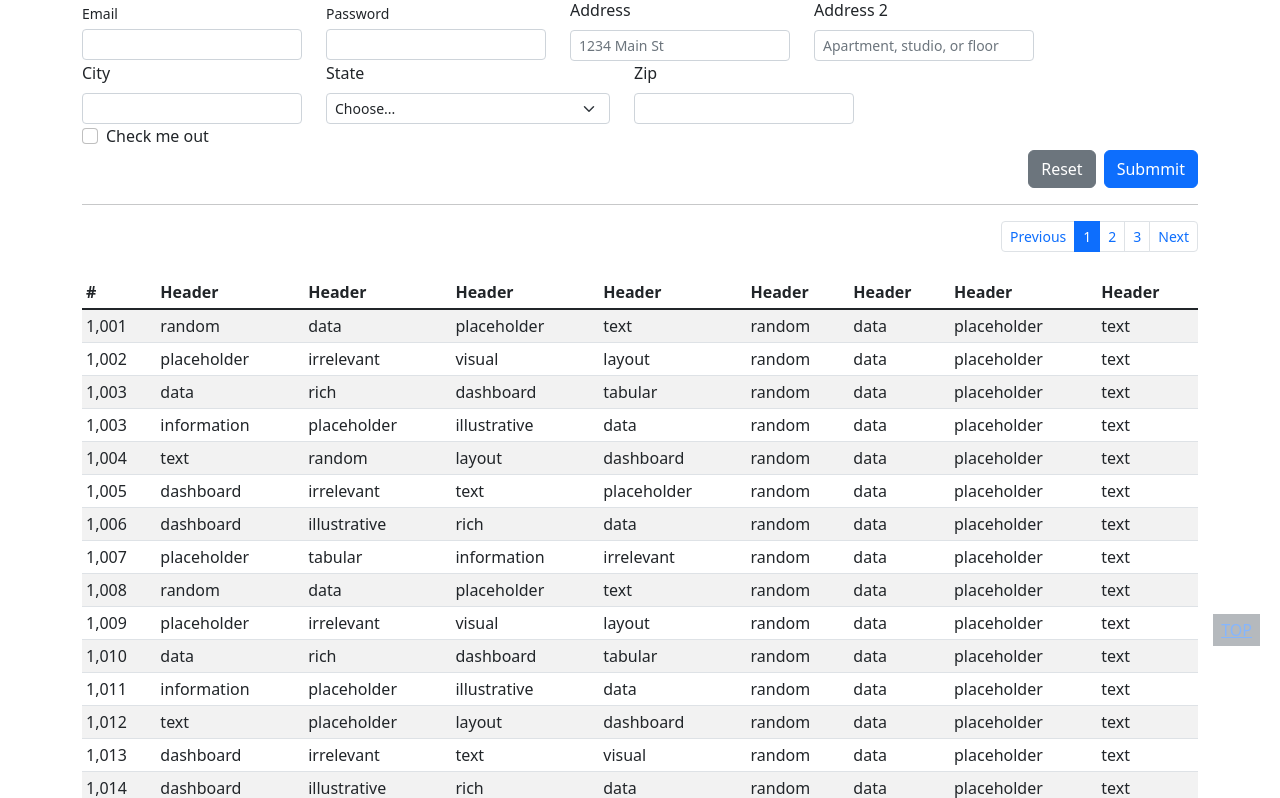
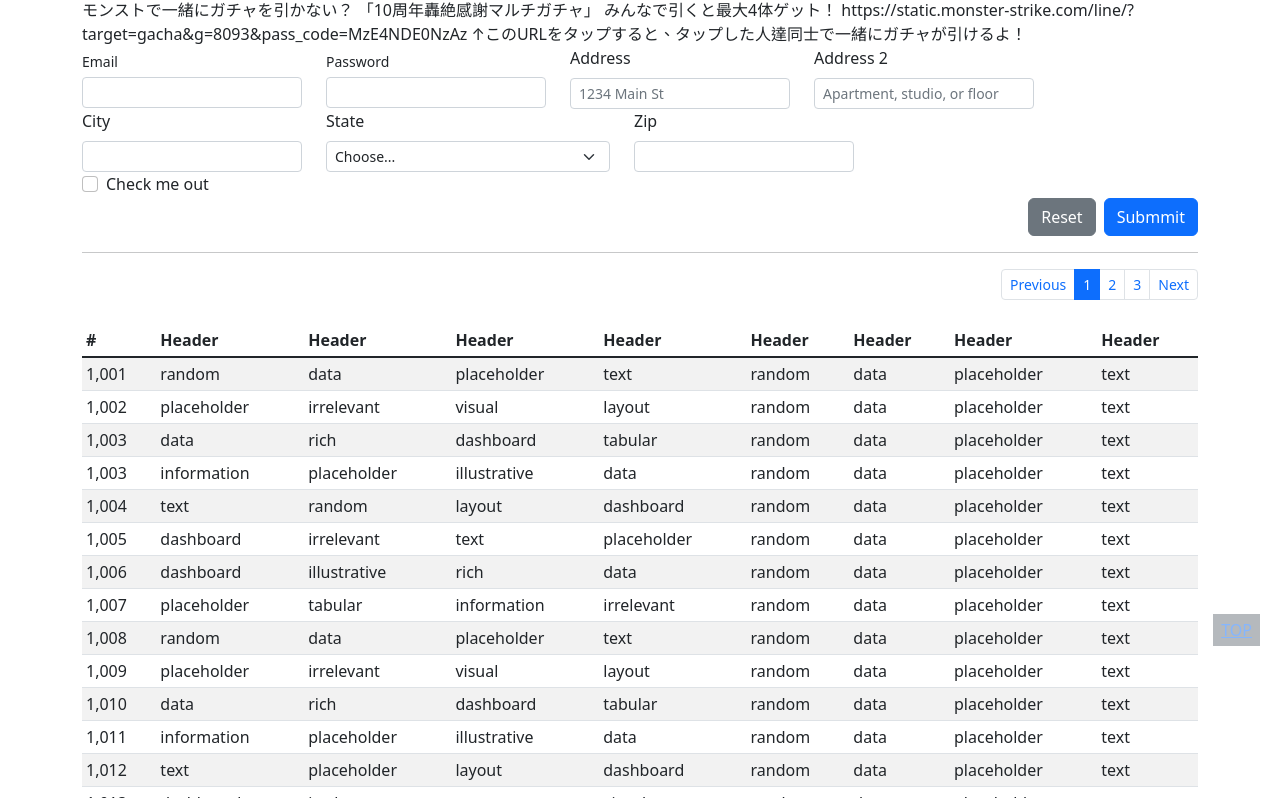
Before and after one commit to davidlin-git/davidlin-git.github.io, a plain HTML site: page index.html in a window 1280 px wide. Shown: the part 134-932 px from the top of the page. Drawn offline with nearby package versions, Linux system fonts and the light colour scheme.

Commit message:
Update index.html

```diff
--- a/index.html
+++ b/index.html
@@ -179,6 +179,13 @@
     <div class="flex-shrink-0 p-3">
         <div class="container">
             <h2>明細報表</h2>
+            <div>
+                モンストで一緒にガチャを引かない？
+「10周年轟絶感謝マルチガチャ」
+みんなで引くと最大4体ゲット！
+https://static.monster-strike.com/line/?target=gacha&g=8093&pass_code=MzE4NDE0NzAz
+↑このURLをタップすると、タップした人達同士で一緒にガチャが引けるよ！
+                </div>
             <form class="row">
                 <div class="col-auto">
                     <label for="inputEmail4" class="col-form-label col-form-label-sm">Email</label>
```
